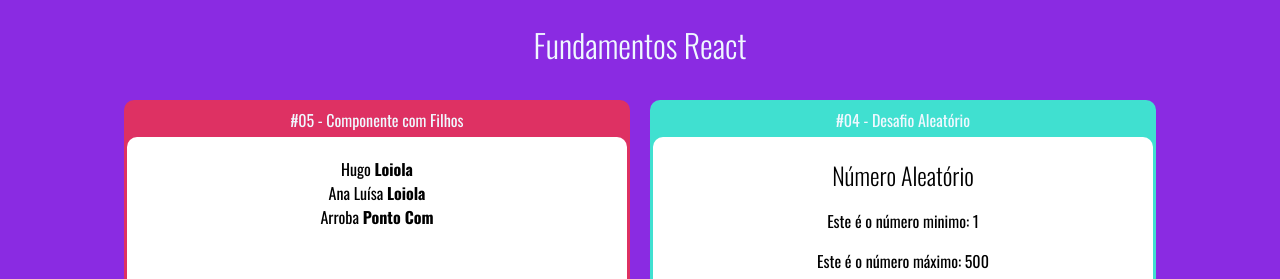
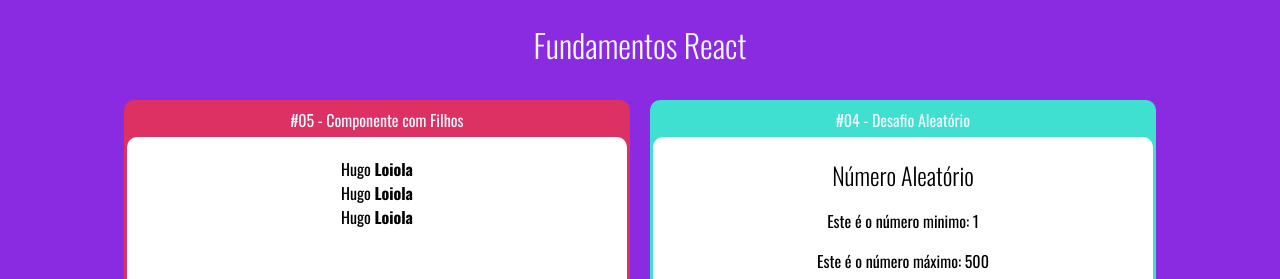
Before and after one commit to hugo-loiola/ReactJS, a React (Create React App) app: page / in a window 1280 px wide. Shown: the top 279 px of the page. Built offline with nearby package versions, Linux system fonts and the light colour scheme.

Commit message:
Componente com FIlho #02

```diff
--- a/src/App.jsx
+++ b/src/App.jsx
@@ -6,6 +6,8 @@ import Fragmento from "./components/basicos/Fragmento";
 import Aleatorio from "./components/basicos/Aleatorio";
 import Card from "./components/layout/Card";
 import Familia from "./components/basicos/Familia";
+import FamiliaMembro from "./components/basicos/FamiliaMembro";
+
 
 const App = () => {
 	return (
@@ -15,7 +17,11 @@ const App = () => {
 			<div className="Cards">
 
 				<Card titulo="#05 - Componente com Filhos" color='#DE3163' >
-					<Familia sobrenome="Loiola"/>
+					<Familia sobrenome="Loiola">
+						<FamiliaMembro nome="Hugo"/>
+						<FamiliaMembro nome="Hugo"/>
+						<FamiliaMembro nome="Hugo"/>
+					</Familia>
 				</Card>
 
 				<Card titulo="#04 - Desafio Aleatório" color='#40E0D0' >
--- a/src/components/basicos/Familia.jsx
+++ b/src/components/basicos/Familia.jsx
@@ -1,13 +1,14 @@
 /* eslint-disable react/prop-types */
-import React from "react";
-import FamiliaMembro from "./FamiliaMembro";
+import React, { cloneElement } from "react";
 
 const Familia = (props) => {
 	return (
 		<div>
-			<FamiliaMembro nome="Hugo" sobrenome={props.sobrenome}/>
-			<FamiliaMembro nome="Ana Luísa" sobrenome="Mororó" {...props}/>
-			<FamiliaMembro nome="Arroba" sobrenome="Ponto Com"/>
+			{
+				React.Children.map(props.children, child => {
+					return cloneElement(child, props);
+				})
+			}
 		</div>
 	);
 };
--- a/src/index.js
+++ b/src/index.js
@@ -5,5 +5,5 @@ import App from "./App";
 
 ReactDOM.render(
 	<App />,
-	document.getElementById('root')
-)
+	document.getElementById("root")
+);
```
Also changed, not shown: src/components/basicos/FamiliaMembro.jsx (line endings or trailing spaces).
